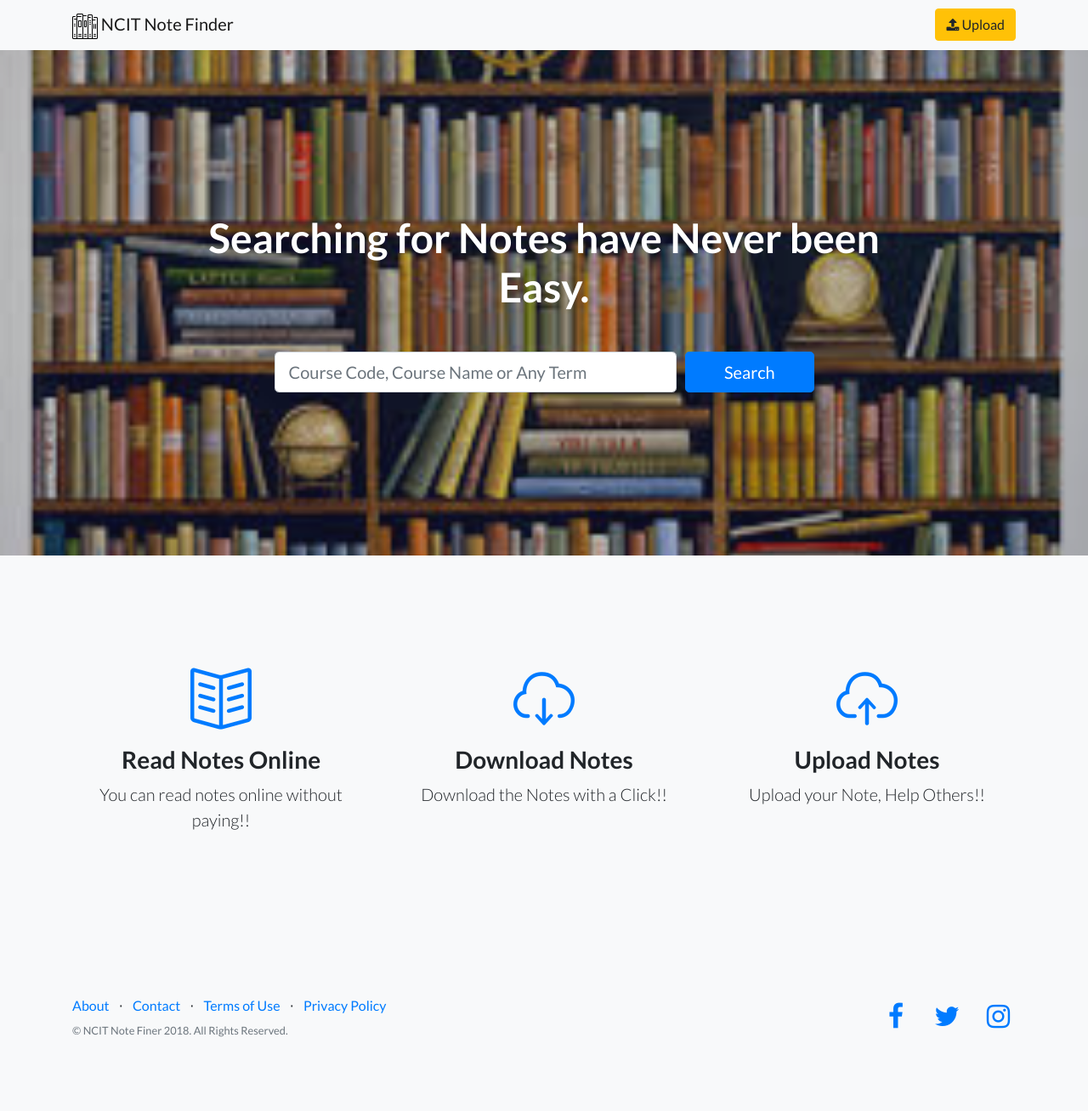
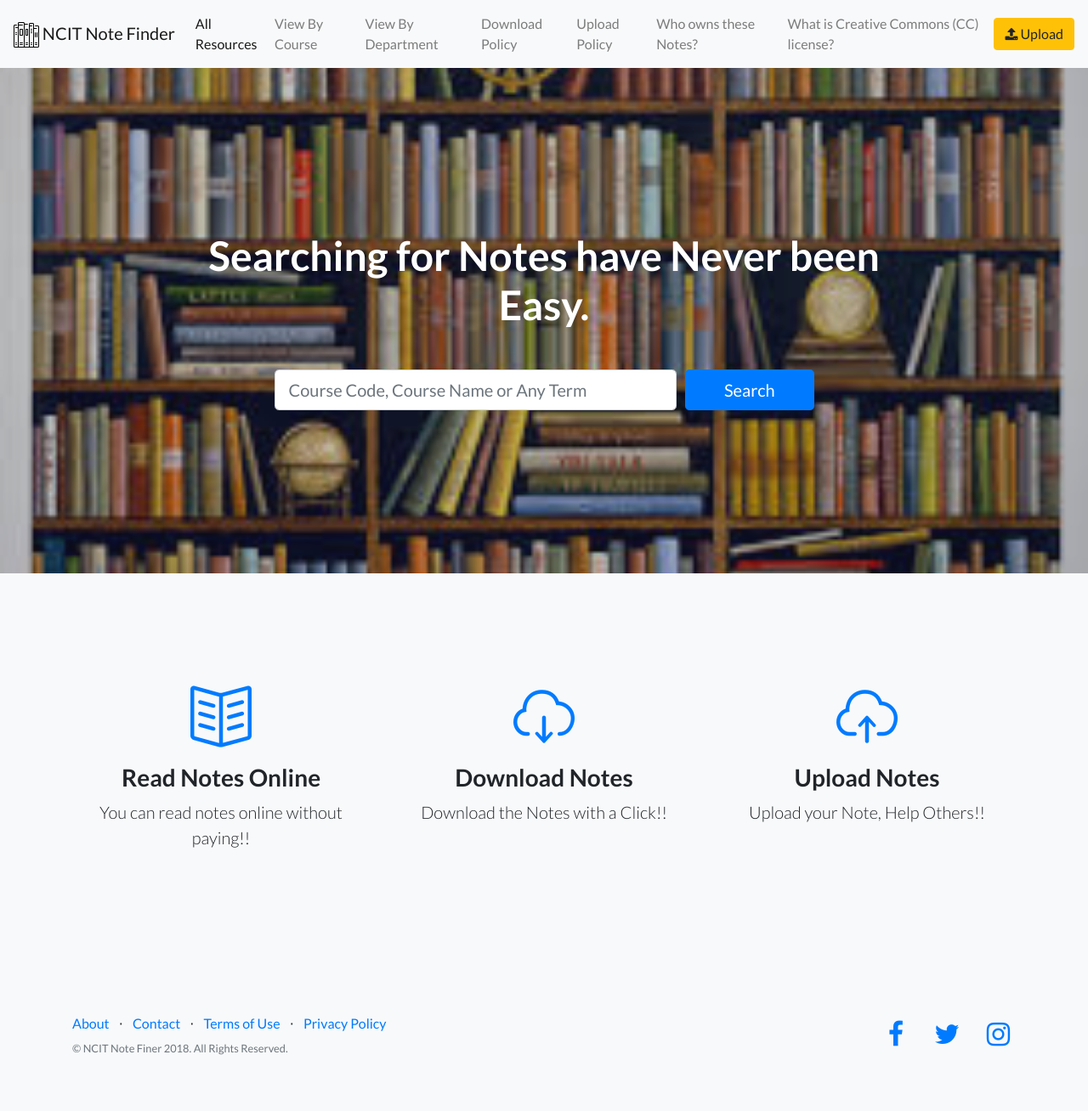
Before and after one commit to poshan0126/NCIT-Note-Finder, a Django app: page / in a window 1280 px wide. Shown: the whole page at 85% size. Before the commit the page ends 1221 px from the top, so only its background shows below. Run offline with Django 3.2, Linux system fonts and the light colour scheme; data that the repository does not hold is empty; some libraries are stand-ins or nearby versions.

Commit message:
Adds nav-links in the base

```diff
--- a/notefinder/templates/base.html
+++ b/notefinder/templates/base.html
@@ -38,23 +38,51 @@
 
   <body>
 
+
     <!-- Navigation -->
-    <nav class="navbar navbar-light bg-light static-top">
-      <div class="container">
+    <nav class="navbar navbar-expand-lg navbar-light bg-light">
+      <a class="navbar-brand" href="/">
+          <img src="{% static 'img/books.svg' %}" width="30" height="30" alt="">  NCIT Note Finder
+      </a>
+      <button class="navbar-toggler" type="button" data-toggle="collapse" data-target="#navbarNav" aria-controls="navbarNav" aria-expanded="false" aria-label="Toggle navigation">
+        <span class="navbar-toggler-icon"></span>
+      </button>
+      <div class="collapse navbar-collapse" id="navbarNav">
+        <ul class="navbar-nav">
+          <li class="nav-item active">
+            <a class="nav-link" href="/">All Resources</a>
+          </li>
+          <li class="nav-item">
+            <a class="nav-link" href="/">View By Course</a>
+          </li>
+          <li class="nav-item">
+            <a class="nav-link" href="/">View By Department</a>
+          </li>
+          <li class="nav-item">
+            <a class="nav-link" href="/">Download Policy</a>
+          </li>
+          <li class="nav-item">
+            <a class="nav-link" href="/">Upload Policy</a>
+          </li>
+          <li class = "nav-item">
+            <a class = "nav-link" href = "/">Who owns these Notes?</a>
 
-        <a class="navbar-brand" href="/">
-          <img src="{% static 'img/books.svg' %}" width="30" height="30" alt="">  NCIT Note Finder
-        </a>
+          </li>
+          <li class="nav-item">
+            <a class="nav-link" href="#">What is Creative Commons (CC) license?</a>
+          </li>
+        </ul>
+      </div>
 
-
-        {% if request.path_info == "/add_resource/" or request.path_info == "/add_resource_file/" or request.path_info == "/add_resource_url/" %}
+      {% if request.path_info == "/add_resource/" or request.path_info == "/add_resource_file/" or request.path_info == "/add_resource_url/" %}
 
 
         {% else %}
           <a class="btn btn-warning" href="{% url 'AddResource' %}"><i class = "fa fa-upload"></i> Upload</a>
         {% endif %}
-      </div>
+
     </nav>
+
 
     {% block search_form %}
 
```
